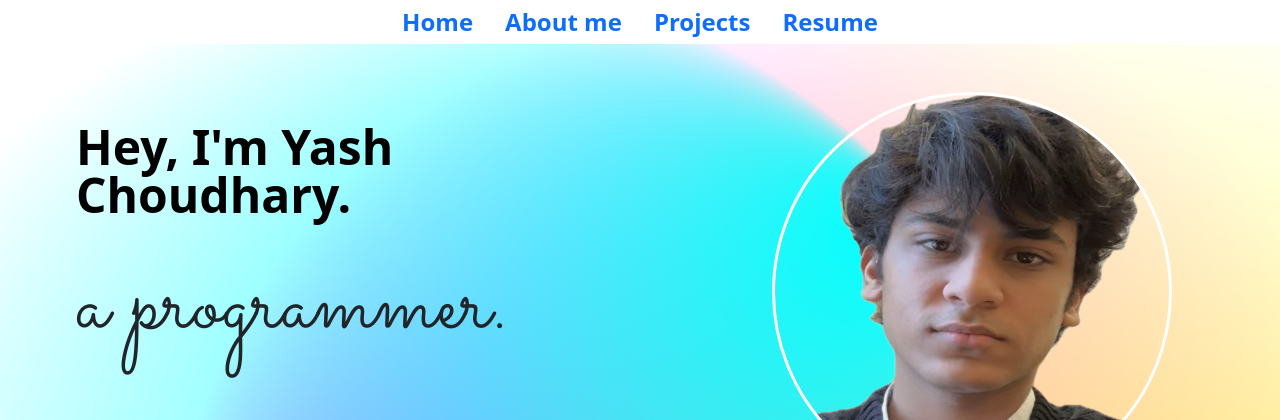
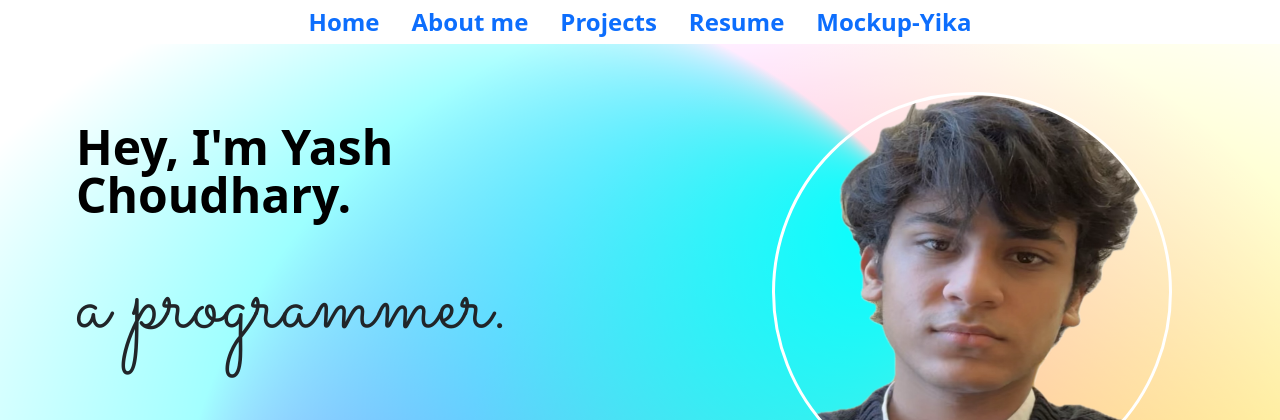
Before and after one commit to yashchoudharyx/Portfolio, a plain HTML site: page index.html in a window 1280 px wide. Shown: the top 420 px of the page. Drawn offline with nearby package versions, Linux system fonts and the light colour scheme.

Commit message:
Add files via upload

```diff
--- a/index.html
+++ b/index.html
@@ -17,6 +17,8 @@
         <a class="nav-link fw-bold py-1 " href="./about me.html">About me</a>
         <a class="nav-link fw-bold py-1 " href="./projects.html">Projects</a>
         <a class="nav-link fw-bold py-1 " href="https://yashchoudharyx.github.io/My-resume/">Resume</a>
+        <a class="nav-link fw-bold py-1 " href="./demo.html">Mockup-Yika</a>
+
       </nav>
     </section>
   <section id="Hero">
```
